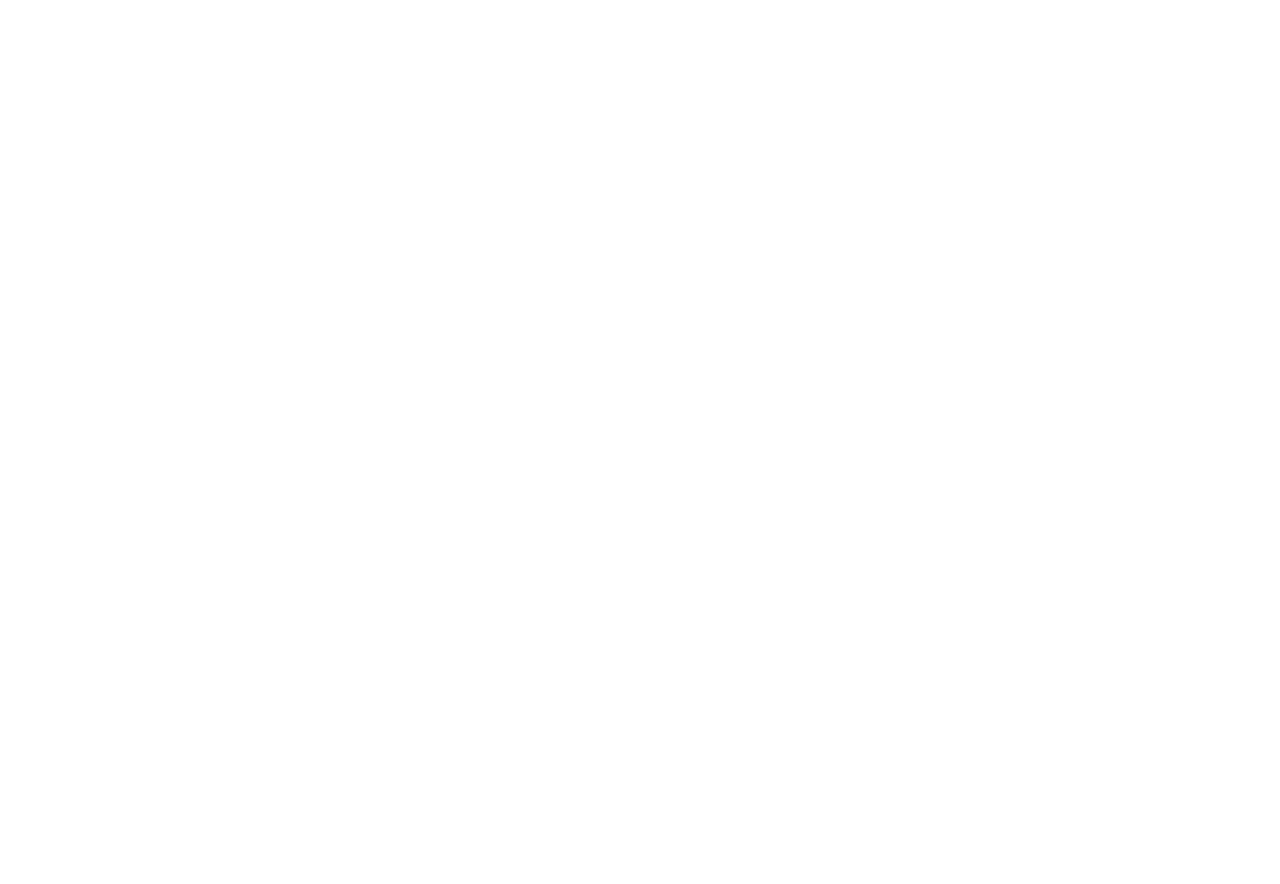
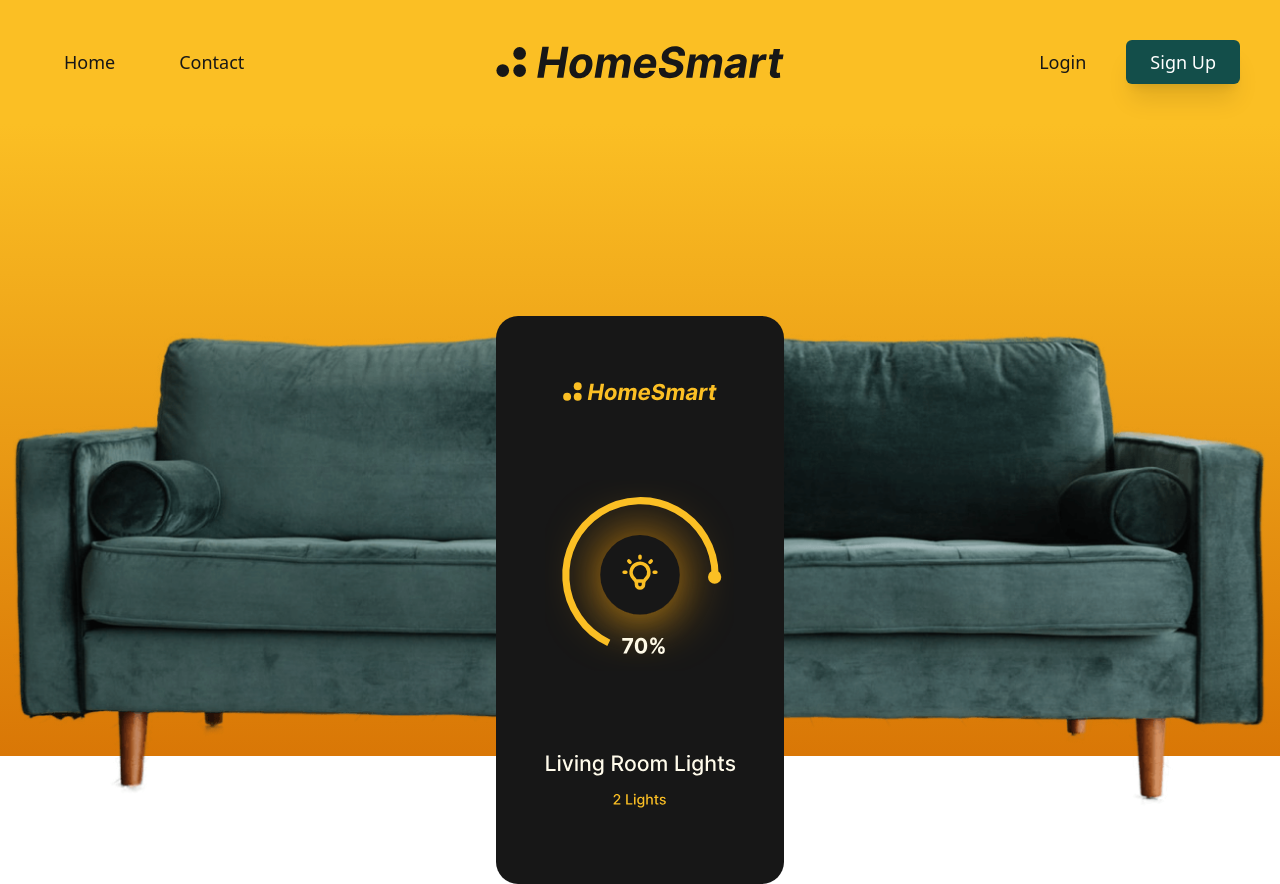
Before and after one commit to EgbuleNuel/homesmart-landing-page, a website built with Vite: page index.html in a window 1280 px wide. Before the commit the page ends 800 px from the top, so only its background shows below. Built offline with nearby package versions, Linux system fonts and the light colour scheme.

Commit message:
nav and header sections done

```diff
--- a/index.html
+++ b/index.html
@@ -6,8 +6,93 @@
     <meta name="viewport" content="width=device-width, initial-scale=1.0" />
     <title>HomeSmart</title>
   </head>
-  <body>
-    <div id="app"></div>
+  <body
+    class="max-w-[2000px] mx-auto text-neutral-900 dark:text-neutral-200 bg-white dark:bg-neutral-800"
+  >
+    <nav class="mx-auto p-4 bg-amber-400">
+      <div class="container mx-auto flex items-center justify-between">
+        <a
+          href="/"
+          class="focus:outline-none focus-visible:ring-4 ring-neutral-900 rounded-sm ring-offset-amber-400 lg:absolute lg:left-1/2 lg:-translate-x-1/2 lg:top-9 z-50 hover:opacity-75 transition-opacity"
+          aria-label="go to homepage"
+        >
+          <img
+            src="/assets/logo.svg"
+            width="200"
+            class="w-48 md:w-64 lg:w-72"
+            alt="HomeSmart Logo"
+          />
+        </a>
+        <button
+          id="menu"
+          class="lg:hidden focus:outline-none focus-visible:ring-4 ring-neutral-900 rounded-sm ring-offset-amber-400 text-neutral-900 hover:text-neutral-600 transition-colors"
+          aria-expanded="false"
+          aria-label="Open Menu"
+        >
+          <svg
+            xmlns="http://www.w3.org/2000/svg"
+            fill="none"
+            viewBox="0 0 24 24"
+            stroke-width="1.5"
+            stroke="currentColor"
+            class="w-8 h-8"
+          >
+            <path
+              stroke-linecap="round"
+              stroke-linejoin="round"
+              d="M3.75 6.75h16.5M3.75 12h16.5m-16.5 5.25h16.5"
+            />
+          </svg>
+        </button>
+        <div
+          role="menubar"
+          class="hidden flex-col gap-4 absolute left-0 right-0 top-16 bg-amber-400 shadow-xl text-center text-lg p-6 items-center lg:flex lg:flex-row lg:static lg:shadow-none lg:justify-between lg:w-full"
+        >
+          <a
+            role="menuitem"
+            class="py-1 px-6 dark:text-neutral-900 focus:outline-none focus-visible:ring-4 ring-neutral-900 rounded-sm ring-offset-amber-400 hover:text-neutral-600 transition-colors"
+            href="/"
+            >Home</a
+          >
+          <a
+            role="menuitem"
+            class="py-1 px-6 dark:text-neutral-900 focus:outline-none focus-visible:ring-4 ring-neutral-900 rounded-sm ring-offset-amber-400 hover:text-neutral-600 transition-colors lg:mr-auto"
+            href="/"
+            >Contact</a
+          >
+          <a
+            role="menuitem"
+            class="py-1 px-6 dark:text-neutral-900 focus:outline-none focus-visible:ring-4 ring-neutral-900 rounded-sm ring-offset-amber-400 hover:text-neutral-600 transition-colors"
+            href="/"
+            >Login</a
+          >
+          <a
+            role="menuitem"
+            class="py-2 px-6 bg-teal-900 text-white shadow-xl hover:shadow-none transition-shadow focus:outline-none focus-visible:ring-4 ring-neutral-900 rounded-md ring-offset-amber-400"
+            href="/"
+            >Sign Up</a
+          >
+        </div>
+      </div>
+    </nav>
+    <header class="relative pt-16 md:pt-24 lg:pt-48">
+      <div
+        class="absolute inset-0 bottom-8 md:bottom-24 xl:bottom-32 -z-10 bg-gradient-to-b from-amber-400 to-amber-600"
+      ></div>
+      <div class="container mx-auto grid grid-rows-1 palce-items-end px-2">
+        <img
+          src="./assets/couch.png"
+          alt="Couch"
+          class="row-start-1 row-end-2 col-start-1 col-end-2 mx-auto"
+        />
+        <img
+          src="./assets/app.svg"
+          alt="app"
+          class="row-start-1 row-end-2 col-start-1 colend-2 mx-auto w-40 sm:w-52 md:w-64 lg:w-72"
+        />
+      </div>
+    </header>
+
     <script type="module" src="/main.js"></script>
   </body>
 </html>
--- a/main.js
+++ b/main.js
@@ -1 +1,11 @@
-import './style.css'
+import "./style.css";
+
+const navBtn = document.querySelector("#menu");
+const menuBar = document.querySelector("[role=menubar");
+
+navBtn.addEventListener("click", () => {
+  const isExpanded = JSON.parse(navBtn.getAttribute("aria-expanded"));
+  navBtn.setAttribute("aria-expanded", !isExpanded);
+  menuBar.classList.toggle("hidden");
+  menuBar.classList.toggle("flex");
+});
```
Also changed, not shown: assets/app.svg (added), assets/couch.png (added), assets/dots.svg (added), assets/lamp.png (added), assets/logo.svg (added), assets/logomark.svg (added), assets/partner1.svg (added), assets/partner2.svg (added), assets/partner3.svg (added), assets/partner4.svg (added), assets/partner5.svg (added), assets/partner6.svg (added), assets/partner7.svg (added), assets/table.png (added).
